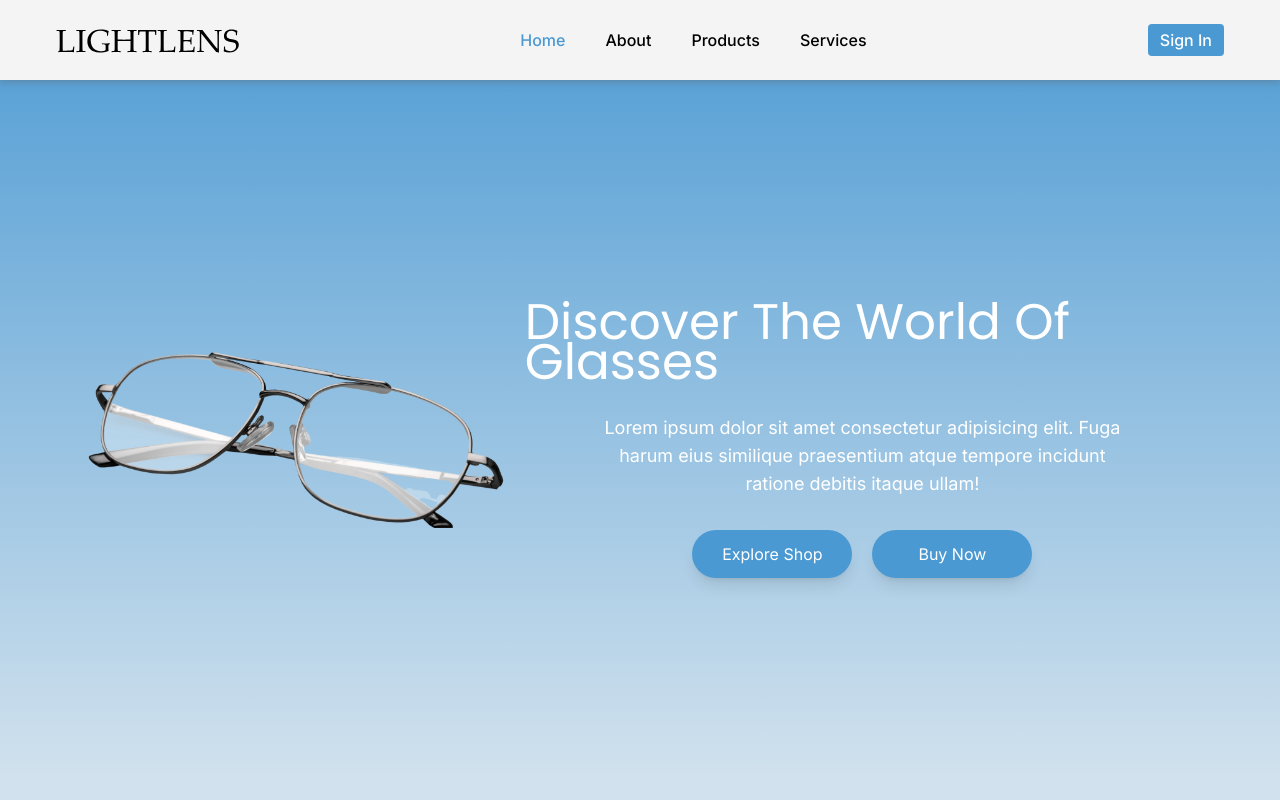
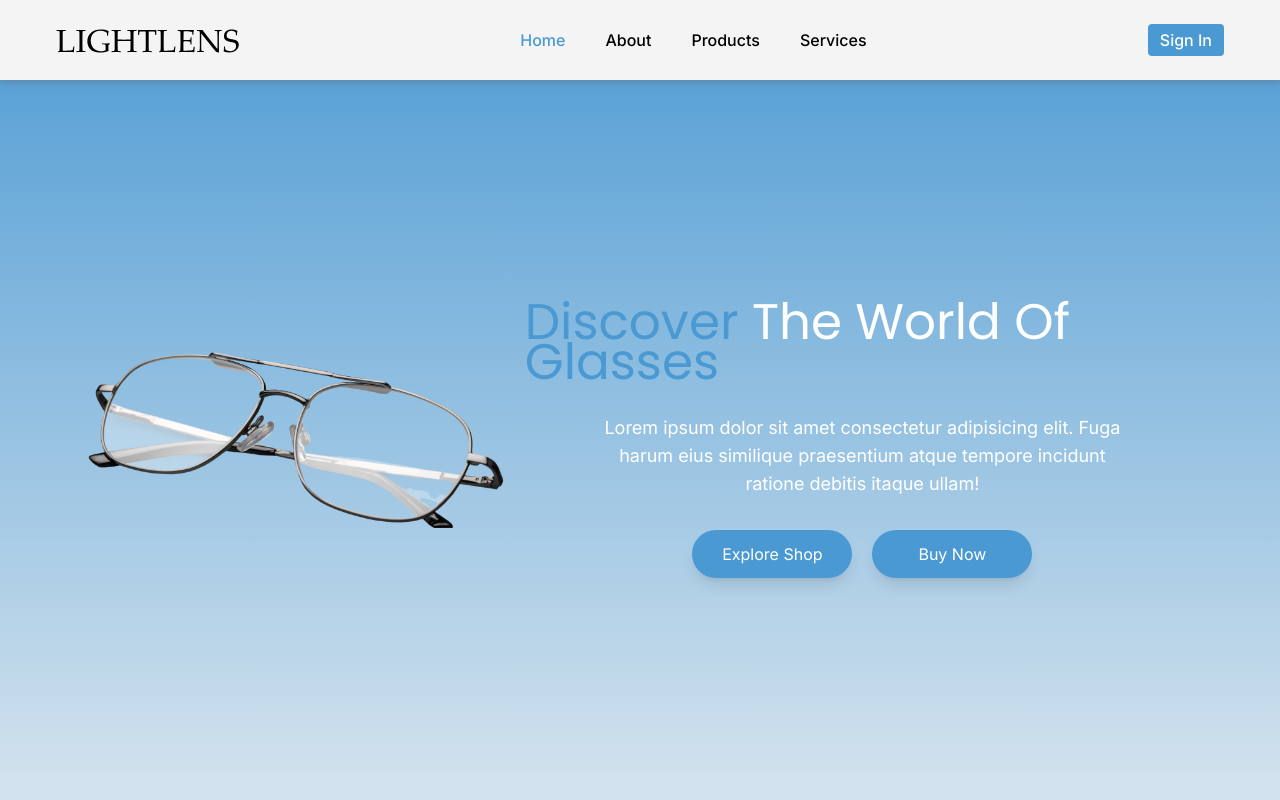
Before and after one commit to Abhijeet03s/Light-Lens, a React (Vite) app: page / in a window 1280 px wide. Shown: the top 800 px of the page. Built offline with nearby package versions, Linux system fonts and the light colour scheme; no server answers.

Commit message:
landing page changes

```diff
--- a/src/components/Landing/Landing.jsx
+++ b/src/components/Landing/Landing.jsx
@@ -35,7 +35,8 @@ export default function Hero() {
             transition={{ type: "tween", duration: 0.8 }}
             className="text-5xl md:text-5xl lg:text-4xl xl:text-[50px] font-Poppins font-bolder mt-5 lg:mt-0"
           >
-            <span>Discover</span> The World Of <span>Glasses</span>
+            <span className="text-[#4A99D3]">Discover</span> The World Of{" "}
+            <span className="text-[#4A99D3]">Glasses</span>
           </motion.h1>
           <motion.p
             initial={{ y: "100vw" }}
```
